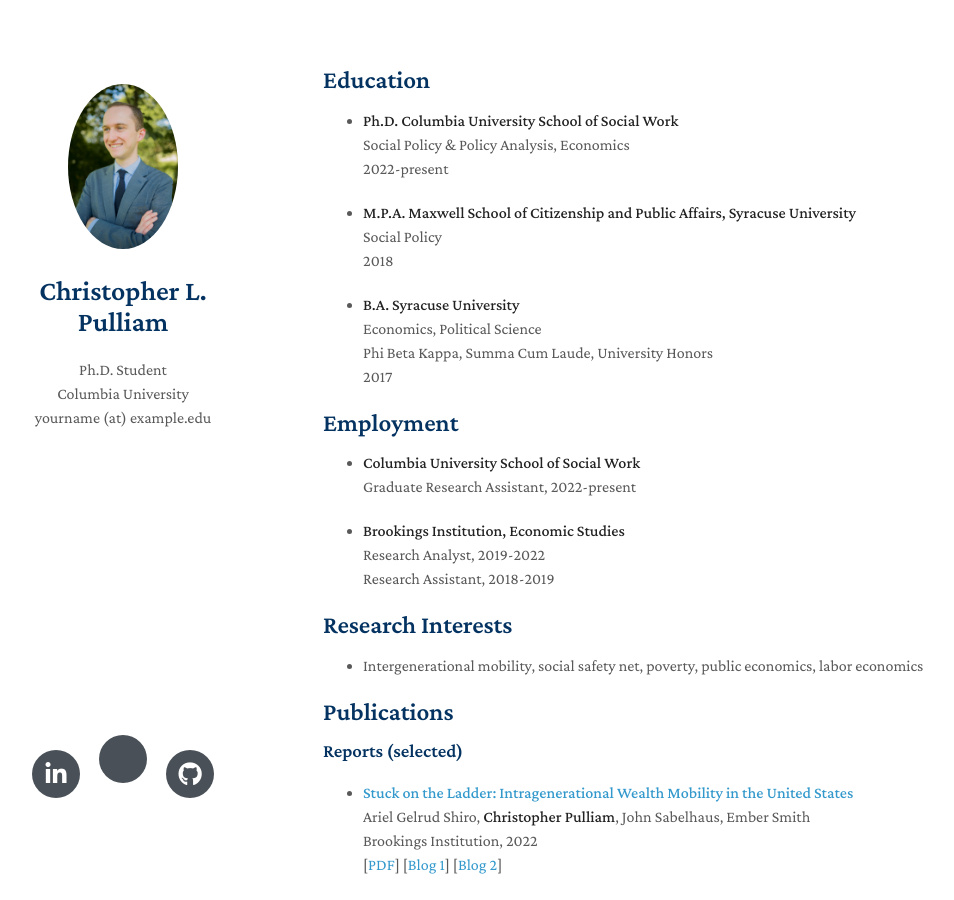
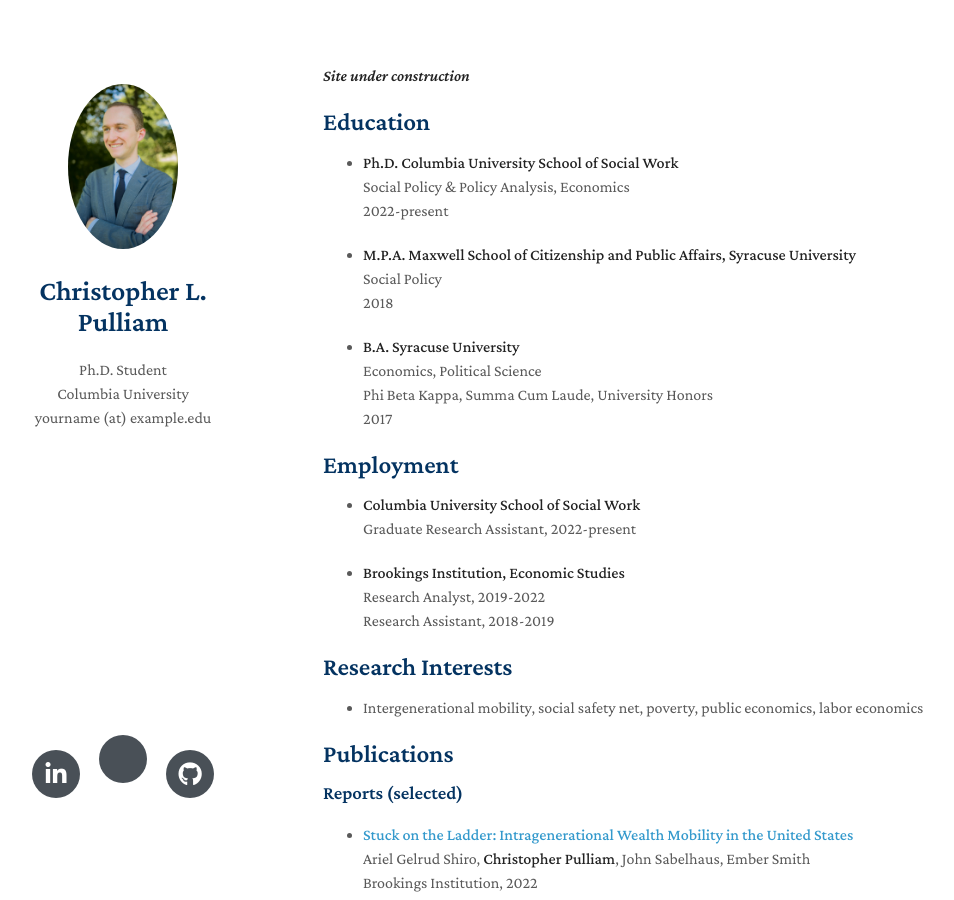
Before and after one commit to christopher-pulliam/oldsite, a Jekyll site: the page built from index.md, in a window 1280 px wide and 900 px high. Shown: the whole window, without its empty margins (147-1101 px from the left). Built offline with Jekyll 4.4.1, drawn with Linux system fonts in a browser that asks for light colours; nearby versions of some CDN libraries; a style sheet for code colours, icons or effects is not loaded; our own code applies the rules of GitHub Pages for plain Markdown files.

Commit message:
Update index.md

```diff
--- a/index.md
+++ b/index.md
@@ -1,6 +1,7 @@
 ---
 layout: homepage
 ---
+***Site under construction***
 
 ## Education
 
```
